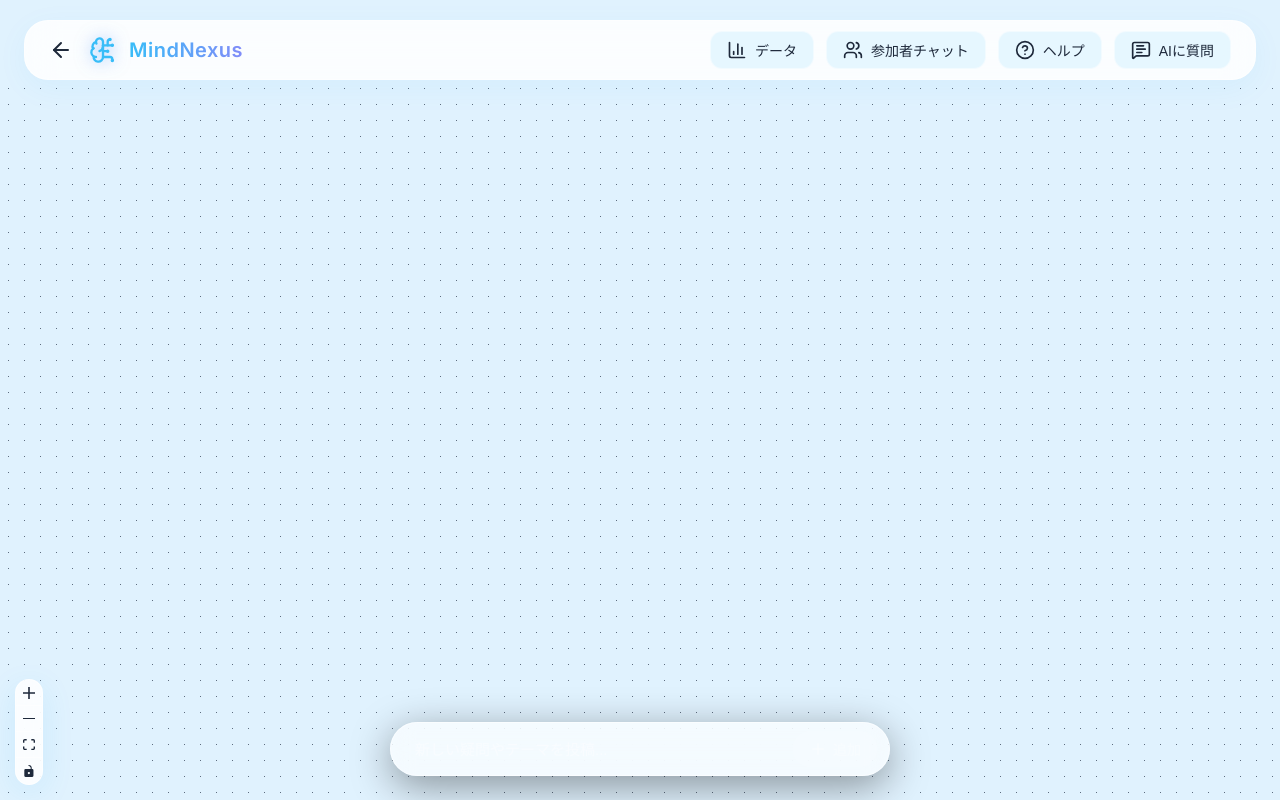
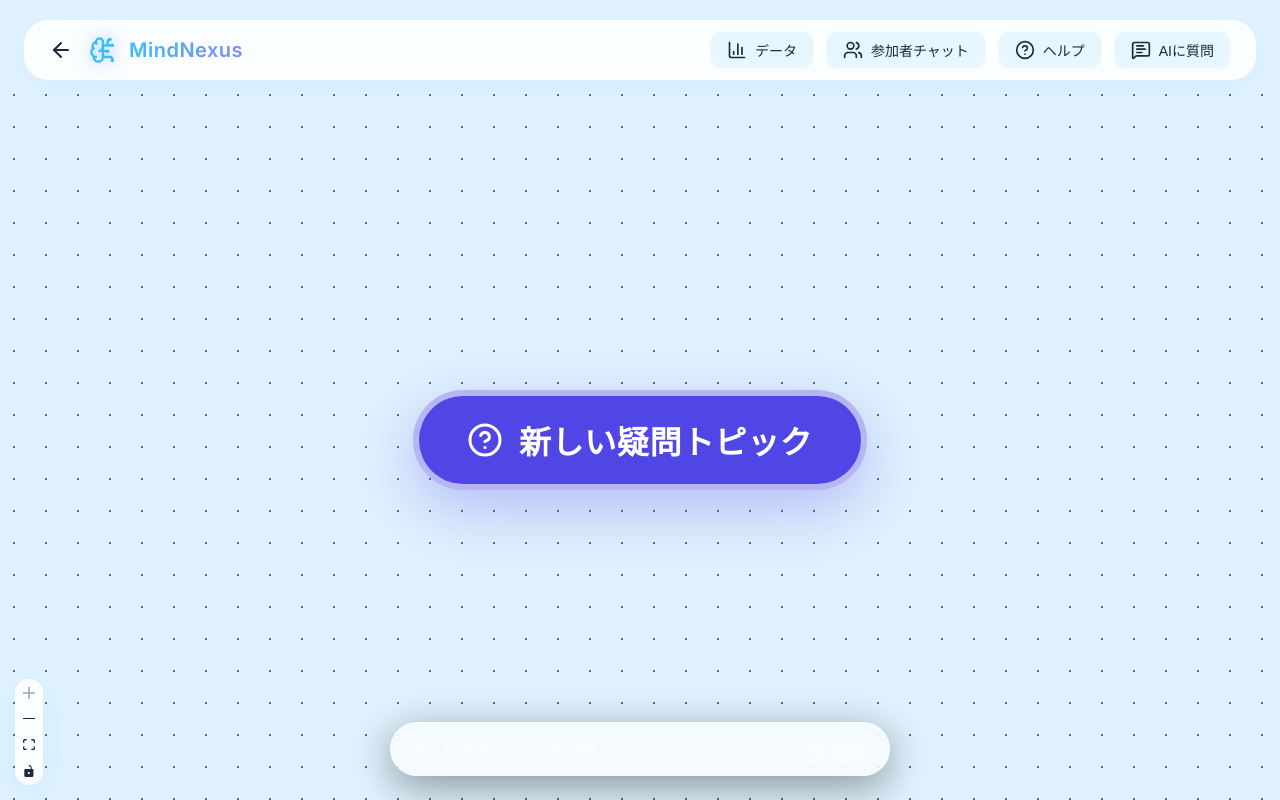
Before and after one commit to pokos08/Mind-Nexus, a React (Vite) app: page /map/1 in a window 1280 px wide. Built offline with nearby package versions, Linux system fonts and the light colour scheme; no server answers; the database is empty; the HTML template or start-up script is replaced by a standard one.

Commit message:
fix: pass dynamic rootNodeId to getLayoutedElements and calculateDepths

```diff
--- a/src/components/MindMapBoard.tsx
+++ b/src/components/MindMapBoard.tsx
@@ -33,7 +33,7 @@ type CustomNodeData = {
 };
 
 // d3-hierarchyを用いた放射状（Radial）レイアウト関数
-const getLayoutedElements = (nodes: Node[], edges: Edge[]) => {
+const getLayoutedElements = (nodes: Node[], edges: Edge[], rootNodeId: string) => {
     if (nodes.length === 0) return { nodes, edges };
 
     // edges から親子の階層構造マップを作成
@@ -55,7 +55,13 @@ const getLayoutedElements = (nodes: Node[], edges: Edge[]) => {
     };
 
     // データフローの中央にあるべき「root」ノードを探す
-    const rootNodeData = buildHierarchy('root');
+    const rootNodeData = buildHierarchy(rootNodeId);
+
+    // もしルートノードデータが正常に取得できなかった場合の安全対策
+    if (!rootNodeData || !childrenMap[rootNodeId]) {
+        return { nodes, edges };
+    }
+
     const root = d3.hierarchy(rootNodeData);
 
     // 半径の計算：1階層（depth）ごとの距離を設定
@@ -100,7 +106,7 @@ const getLayoutedElements = (nodes: Node[], edges: Edge[]) => {
 };
 
 // 全ノードの深さを再計算する関数（ルート起点でBFS）
-const calculateDepths = (nodes: Node[], edges: Edge[]): Node[] => {
+const calculateDepths = (nodes: Node[], edges: Edge[], rootNodeId: string): Node[] => {
     const adjacencyList: Record<string, string[]> = {};
     nodes.forEach(n => adjacencyList[n.id] = []);
     edges.forEach(e => {
@@ -108,11 +114,11 @@ const calculateDepths = (nodes: Node[], edges: Edge[]): Node[] => {
     });
 
     const newNodes = [...nodes];
-    const queue = [{ id: 'root', depth: 0 }];
-    const visited = new Set(['root']);
+    const queue = [{ id: rootNodeId, depth: 0 }];
+    const visited = new Set([rootNodeId]);
 
     // rootノードの深さを0に初期化
-    const rootIndex = newNodes.findIndex(n => n.id === 'root');
+    const rootIndex = newNodes.findIndex(n => n.id === rootNodeId);
     if (rootIndex !== -1) {
         newNodes[rootIndex] = { ...newNodes[rootIndex], data: { ...newNodes[rootIndex].data, depth: 0 } };
     }
@@ -218,9 +224,11 @@ const MindMapFlow = ({ initialTopicTitle, topicId }: MindMapBoardProps) => {
                     setCreatedNodeIds(prev => Array.from(new Set([...prev, rootNode.id])));
                 }
 
+                const rootNodeId = topicId ? `root-${topicId}` : 'root';
+
                 // 初期配置もレイアウト適用
-                const depthUpdatedNodes = calculateDepths(formattedNodes, formattedEdges);
-                const { nodes: layoutedNodes, edges: layoutedEdges } = getLayoutedElements(depthUpdatedNodes, formattedEdges);
+                const depthUpdatedNodes = calculateDepths(formattedNodes, formattedEdges, rootNodeId);
+                const { nodes: layoutedNodes, edges: layoutedEdges } = getLayoutedElements(depthUpdatedNodes, formattedEdges, rootNodeId);
 
                 setNodes(layoutedNodes);
                 setEdges(layoutedEdges);
@@ -337,8 +345,8 @@ const MindMapFlow = ({ initialTopicTitle, topicId }: MindMapBoardProps) => {
                 const newEdges = [...filteredEdges, newEdge];
 
                 setNodes(nds => {
-                    const depthUpdatedNodes = calculateDepths(nds, newEdges);
-                    const { nodes: layoutedNodes } = getLayoutedElements(depthUpdatedNodes, newEdges);
+                    const depthUpdatedNodes = calculateDepths(nds, newEdges, rootNodeId);
+                    const { nodes: layoutedNodes } = getLayoutedElements(depthUpdatedNodes, newEdges, rootNodeId);
                     setTimeout(() => fitView({ duration: 800 }), 100);
                     return layoutedNodes;
                 });
@@ -372,13 +380,14 @@ const MindMapFlow = ({ initialTopicTitle, topicId }: MindMapBoardProps) => {
     // ノードがドラッグ等で接続されたときに階層（depth）を再計算する (今回はAddNodePanel中心なので予備)
     const onConnect = useCallback(
         (params: Connection) => {
+            const rootNodeId = topicId ? `root-${topicId}` : 'root';
             setEdges((eds) => {
                 const newEdges = addEdge(params, eds);
-                setNodes(nds => calculateDepths(nds, newEdges));
+                setNodes(nds => calculateDepths(nds, newEdges, rootNodeId));
                 return newEdges;
             });
         },
-        []
+        [topicId]
     );
 
     // 新規ノードの追加
@@ -410,7 +419,7 @@ const MindMapFlow = ({ initialTopicTitle, topicId }: MindMapBoardProps) => {
             const updatedNodes = [...nds, newNode];
             setEdges((eds) => {
                 const updatedEdges = [...eds, newEdge];
-                const { edges: layoutedEdges } = getLayoutedElements(updatedNodes, updatedEdges);
+                const { edges: layoutedEdges } = getLayoutedElements(updatedNodes, updatedEdges, rootNodeId);
 
                 // DBへの保存処理
                 if (topicId) {
@@ -437,8 +446,8 @@ const MindMapFlow = ({ initialTopicTitle, topicId }: MindMapBoardProps) => {
                 setTimeout(() => fitView({ duration: 800, padding: 0.2 }), 100);
                 return layoutedEdges;
             });
-            const depthUpdatedNodes = calculateDepths(updatedNodes, [...edges, newEdge]);
-            const { nodes: layoutedNodes } = getLayoutedElements(depthUpdatedNodes, [...edges, newEdge]);
+            const depthUpdatedNodes = calculateDepths(updatedNodes, [...edges, newEdge], rootNodeId);
+            const { nodes: layoutedNodes } = getLayoutedElements(depthUpdatedNodes, [...edges, newEdge], rootNodeId);
             return layoutedNodes;
         });
     }, [nodes, edges, fitView, topicId]);
```
